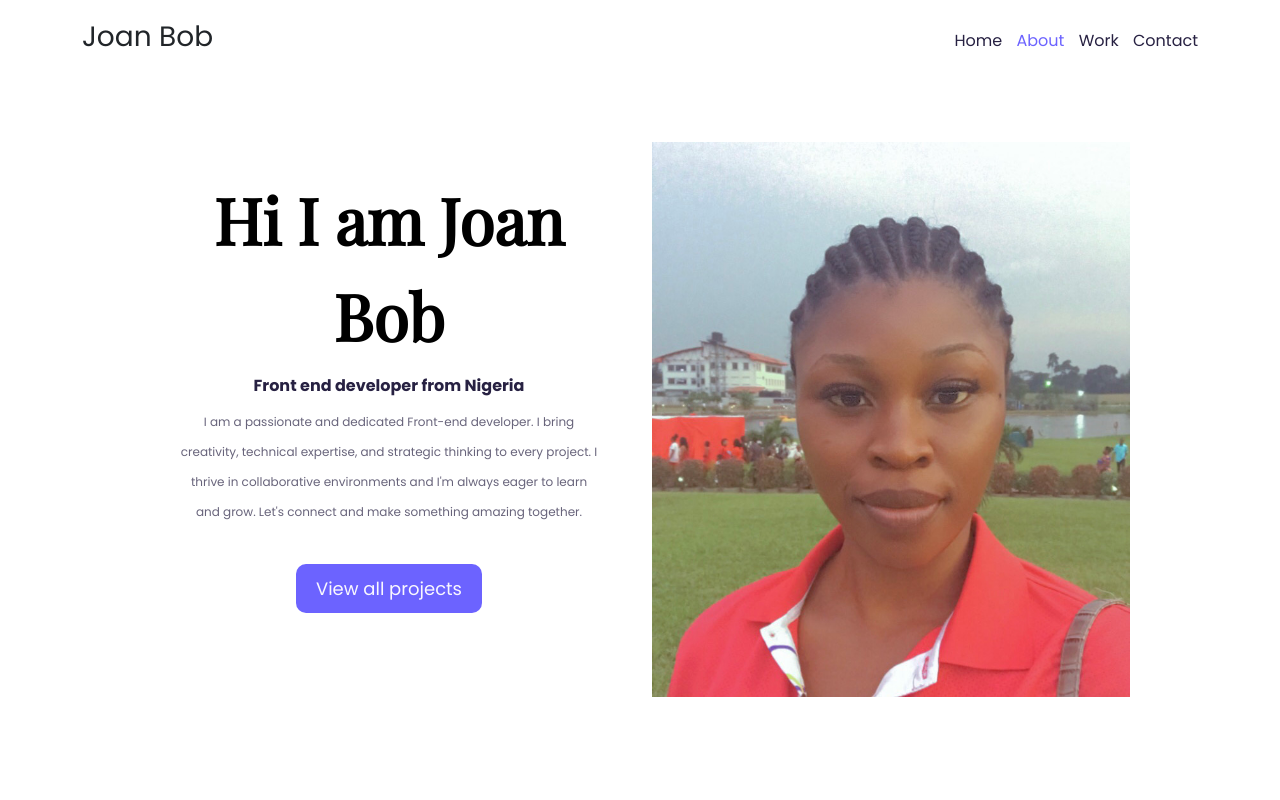
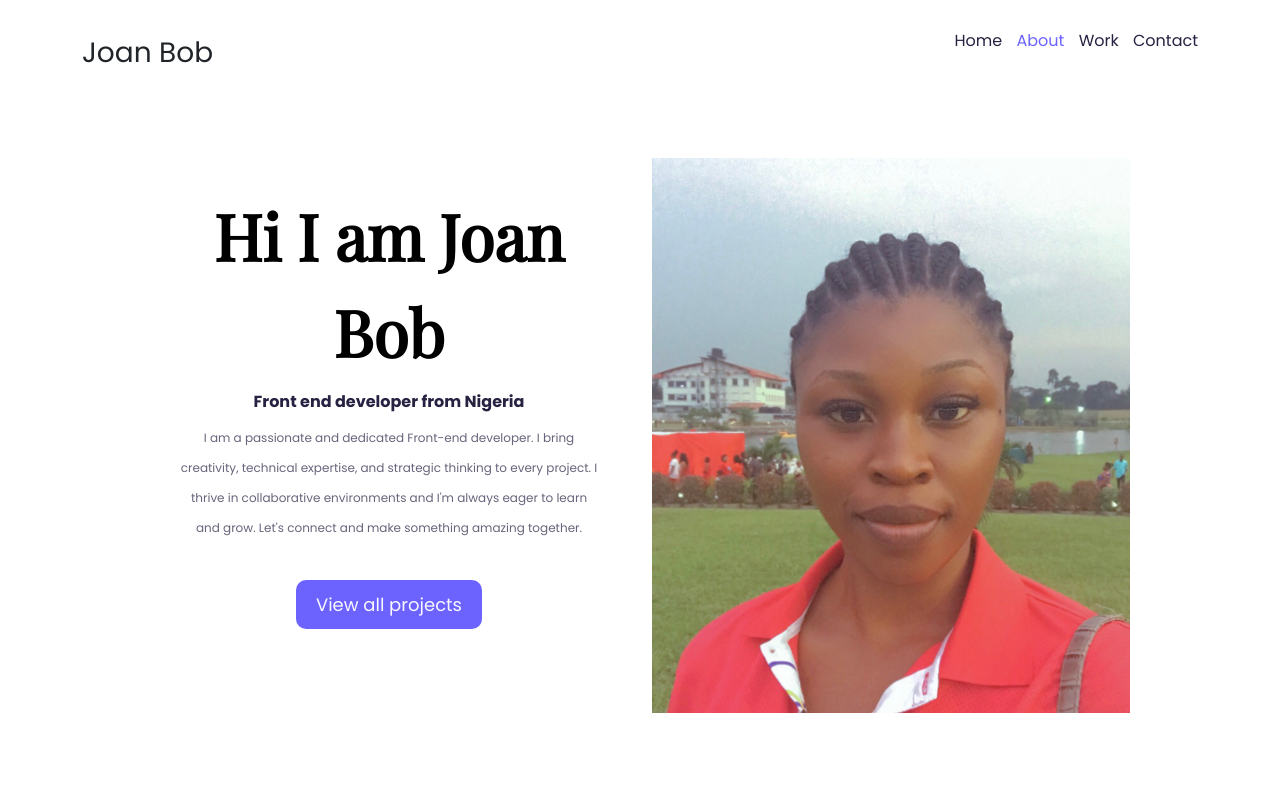
Before and after one commit to bobjoan/portfolio-project, a plain HTML site: page about.html in a window 1280 px wide. Shown: the top 800 px of the page. Drawn offline with nearby package versions, Linux system fonts and the light colour scheme.

Commit message:
updated the h3

```diff
--- a/about.html
+++ b/about.html
@@ -28,7 +28,7 @@
   <body>
     <div class="container">
     <nav class="d-flex justify-content-between">
-      <h3>Joan Bob</h3>
+      <h3 class="mt-3">Joan Bob</h3>
       <ul>
         <li><a href="/">Home</li>
         <li class="active"><a href="/about.html">About</a></li>
```
Also changed, not shown: contact.html (+1 -1 lines), index.html (+1 -1 lines), work.html (+1 -1 lines).
